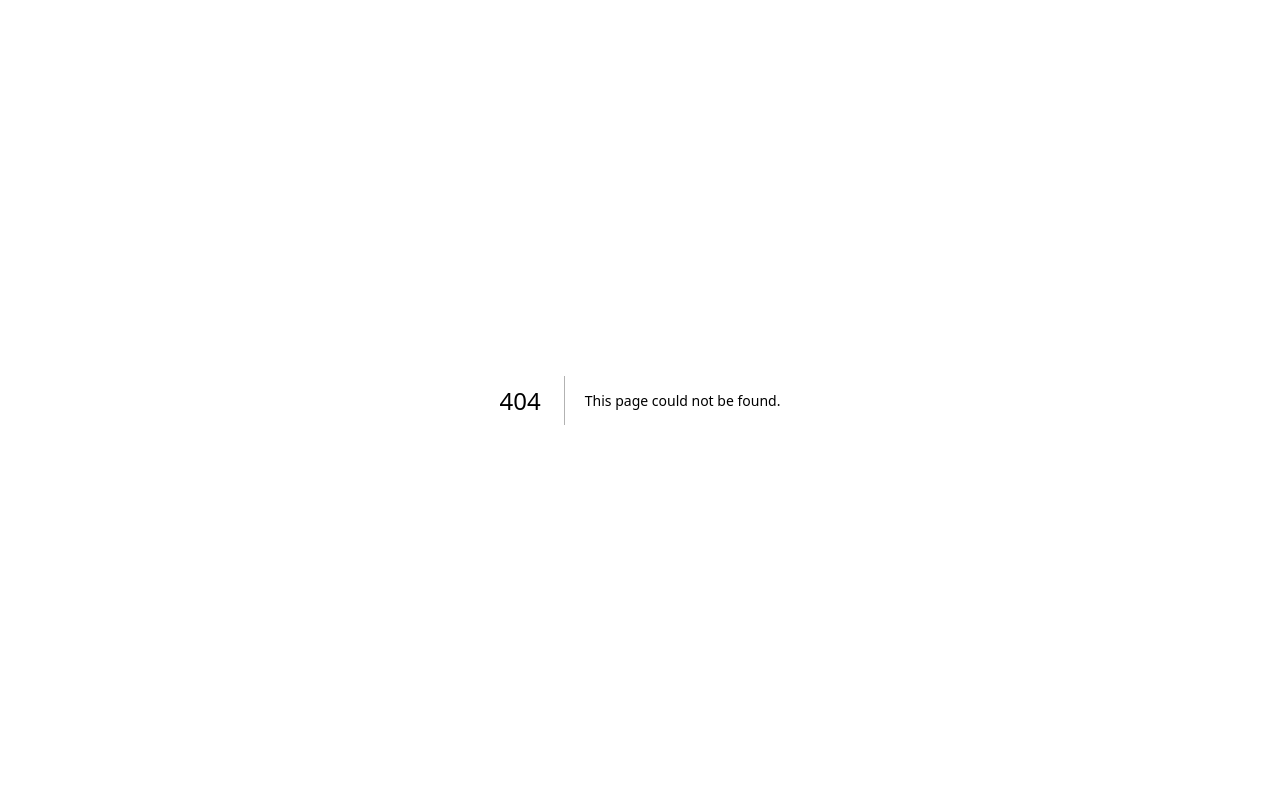
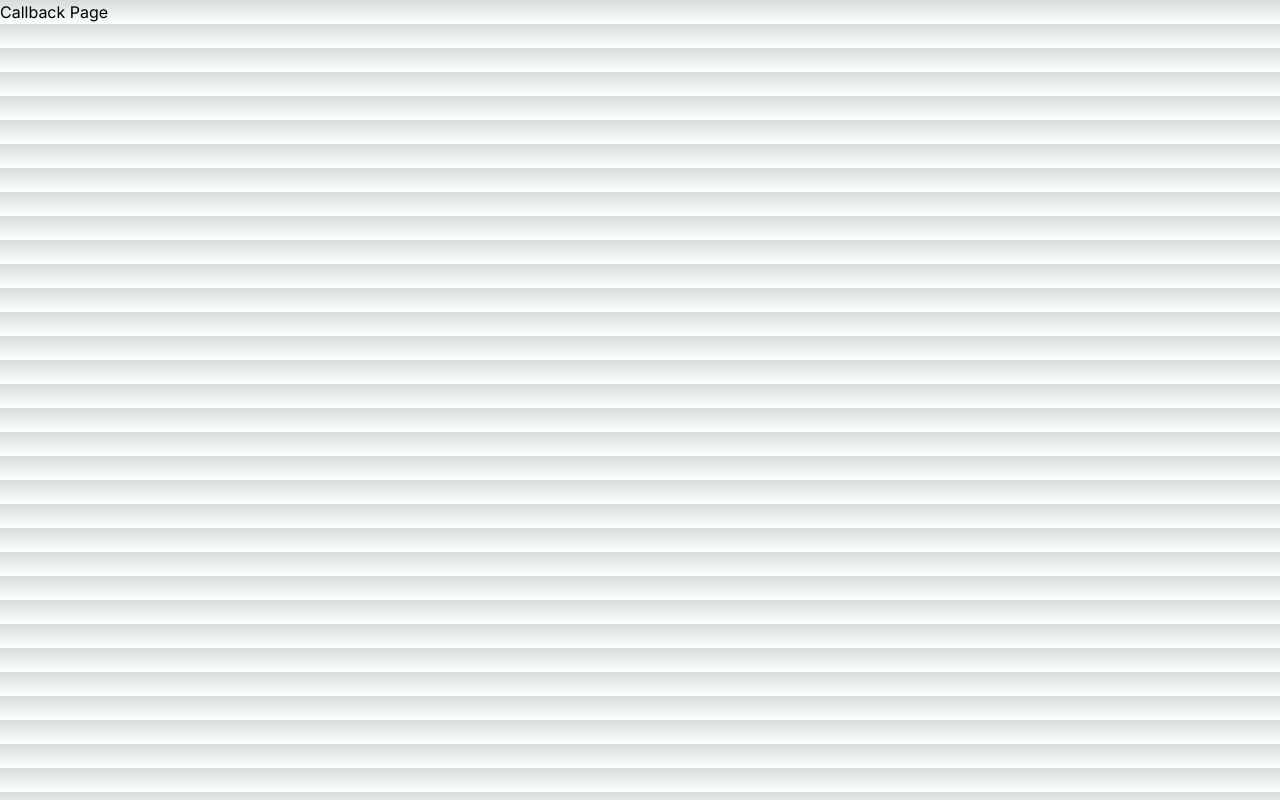
Before and after one commit to danielsteman/gogocardless, a Next.js app in the folder web/: page /callback in a window 1280 px wide. Before the commit this address had no page. Built offline with nearby package versions, Linux system fonts and the light colour scheme.

Commit message:
add callback route

```diff
--- /dev/null
+++ b/web/src/app/callback/page.tsx
@@ -0,0 +1,23 @@
+'use client';
+
+import { useEffect } from 'react';
+import { useSearchParams } from 'next/navigation';
+
+const Callback: React.FC = () => {
+  const searchParams = useSearchParams();
+  const agreementRef = searchParams.get('ref');
+
+  useEffect(() => {
+    if (agreementRef) {
+      console.log('agreementRef:', agreementRef);
+    }
+  }, [agreementRef]);
+
+  return (
+    <div>
+      <h1>Callback Page</h1>
+    </div>
+  );
+};
+
+export default Callback;
```
